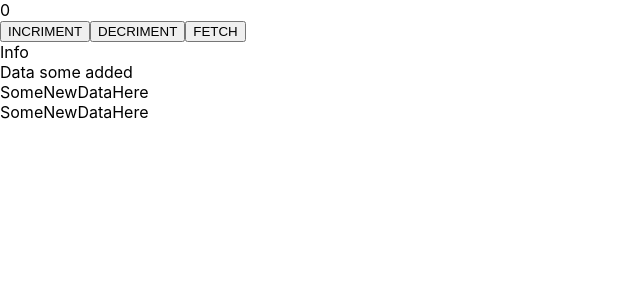
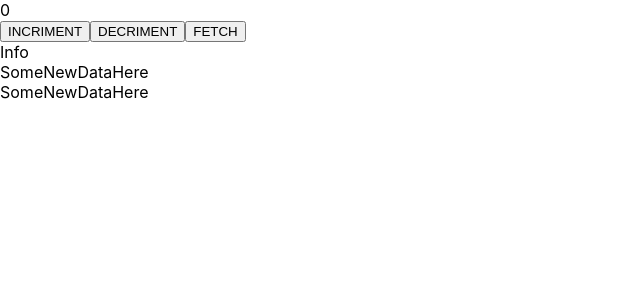
Before and after one commit to IvanDeresh/redux-saga, a React (Create React App) app: page / in a window 1280 px wide. Shown: the top 300 px of the page, without its empty margins (0-640 px from the left). Built offline with nearby package versions, Linux system fonts and the light colour scheme.

Commit message:
some data removed

```diff
--- a/src/App.js
+++ b/src/App.js
@@ -33,7 +33,6 @@ function App() {
         <li key={users.id}>{users.name}</li>
       ))}
       <div>Info</div>
-      <div>Data some added</div>
       <div>SomeNewDataHere</div>
       <div>SomeNewDataHere</div>
     </div>
```
